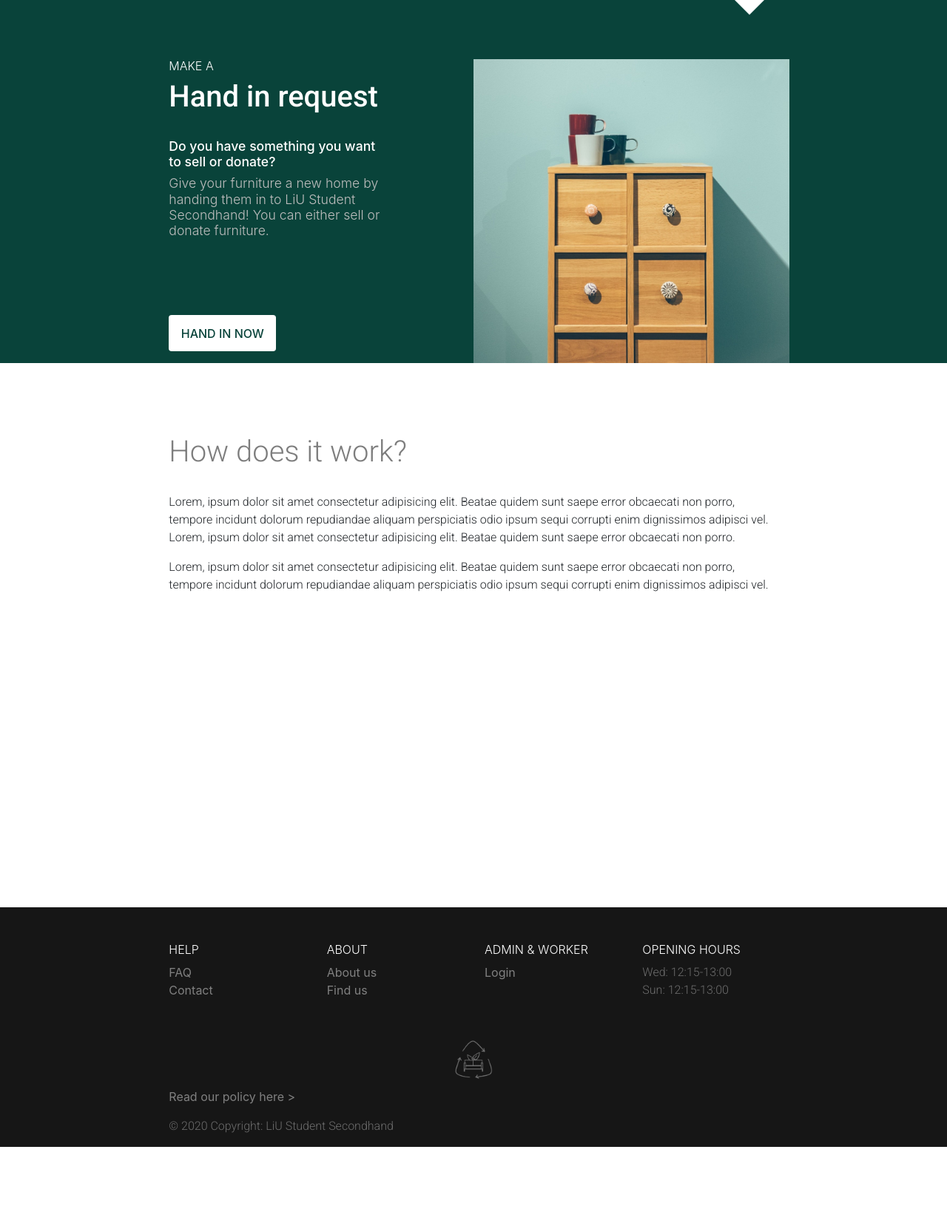
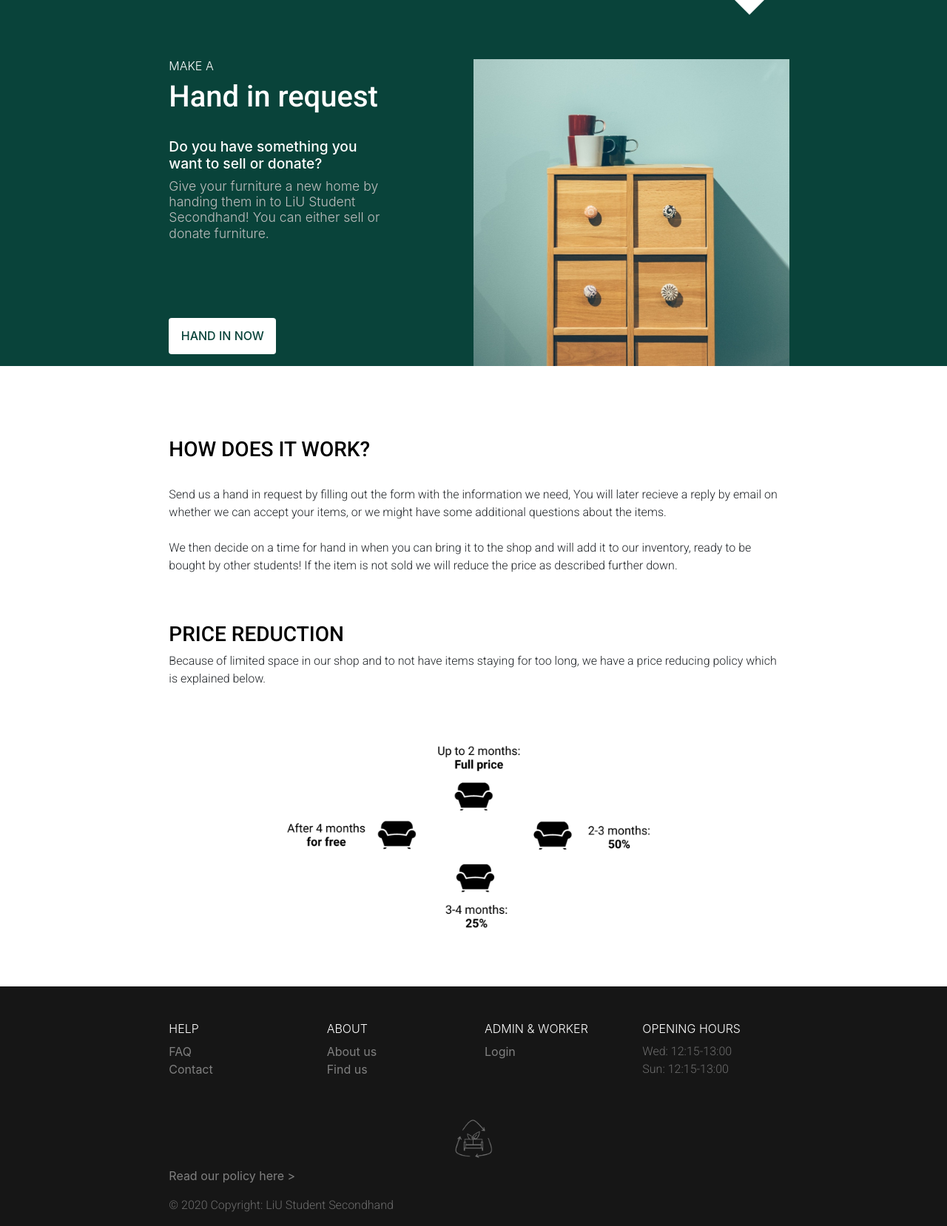
Before and after one commit to bjobe613/lssh, a Flask app: page /hand_in in a window 1280 px wide. Shown: the part 80-1738 px from the top of the page at 74% size. Before the commit the page ends 1631 px from the top, so only its background shows below. Run offline with Flask 2, Linux system fonts and the light colour scheme; some libraries are stand-ins or nearby versions.

Commit message:
hand in req finished with js and text for about

```diff
--- a/lssh/__init__.py
+++ b/lssh/__init__.py
@@ -1,4 +1,5 @@
 from flask import Flask
+
 
 app = Flask(__name__, static_folder = 'static', static_url_path = '/')
 app.config['SQLALCHEMY_DATABASE_URI'] = 'sqlite:///database.db'
@@ -8,6 +9,7 @@ app.config['SECRET_KEY'] = 'FHSGAJH48242T58GRTJ853FBIQVJ4B5IQU5H9G58G'
 # Imports blueprints from blueprint package
 from lssh.blueprints import products, users, main, news, admin
 
+
 # Regisers the blueprints, adding all defined routes
 app.register_blueprint(products.products)
 app.register_blueprint(users.users)
--- a/lssh/blueprints/main.py
+++ b/lssh/blueprints/main.py
@@ -1,15 +1,21 @@
 from flask import Blueprint, render_template, request, jsonify, Response
 from lssh.models import db, Newsletter
+
 import re
 
 main = Blueprint('main', __name__, url_prefix = '/')
 '''this is the regular expression used to khnow if what is sent is an email:'''
 emailregex = '^[a-z0-9]+[/._]?[a-z0-9]+[@]\w+[.]\w{2,3}$'
 
+
+
+
 @main.route("/", methods = ['GET', 'POST'])
 def startup():
     if request.method == 'POST':
+
         email = request.get_json()
+        print(email)
         if (re.search(emailregex, email)):
             exist = Newsletter.query.filter(Newsletter.email == email).first()
             if not exist:
@@ -50,13 +56,22 @@ def transport():
 def hand_in():
     return render_template('hand_in.html')
 
-@main.route("/hand_in/hand_in_request/step1")
-def hand_in_request1():
-    return render_template('hand_in_request_layout.html')
+@main.route("/hand_in/hand_in_request", methods = ['GET', 'POST'])
+def hand_in_request():
 
-@main.route("/hand_in/hand_in_request/step2")
-def hand_in_request2():
-    return render_template('hand_in_request_layout.html')
+    if request.method == 'POST':
+
+        req_data = request.get_json()
+        email = req_data["email"]
+
+        if (re.search(emailregex, email)):
+            print("du postade")
+            return Response(status= 201)
+
+        return Response(status=406)
+
+    elif request.method == 'GET':
+        return render_template('hand_in_request.html')
 
 @main.route("/admin_login")
 def admin_login():
--- a/lssh/static/css/hand_in.css
+++ b/lssh/static/css/hand_in.css
@@ -25,3 +25,12 @@
     min-height: 55vh;
     background-color: #09433A;
 }
+
+#price-reducing {
+    background: url('../pictures/pricereducing.png') no-repeat center center;
+    -webkit-background-size: cover;
+    -moz-background-size: cover;
+    -o-background-size: cover;
+    background-size: cover;
+
+}
--- a/lssh/static/css/layout.css
+++ b/lssh/static/css/layout.css
@@ -36,8 +36,7 @@ h4 {
 }
 
 h5 {
-    color: white;
-    font-size: 1.1rem !important;
+    font-size: 1.2rem !important;
 }
 
 h6 {
--- a/lssh/static/js/index.js
+++ b/lssh/static/js/index.js
@@ -16,9 +16,13 @@ $("#works-seller-button").click(function () {
 });
 
 function subscribeButton() {
+
   email = $('#input-border-bottom').val();
-  subscribeNewsLetter(email)
+  subscribeNewsLetter(email);
 }
+
+
+
 
 // Event listener on enter button for input for subscribe
 var inputSubscribe = document.getElementById("input-border-bottom");
--- a/lssh/static/js/layout.js
+++ b/lssh/static/js/layout.js
@@ -1,6 +1,6 @@
 
 
-    //Scroll navbar
+//Scroll navbar
 $(document).scroll(function () {
     var $nav = $("#navbar");
     $nav.toggleClass('scrolled', $(this).scrollTop() > 0);
@@ -30,7 +30,7 @@ if (window.location.href.indexOf("products") > -1) {
     $( "#navbar" ).removeClass( "fixed-top" );
 }
 
-
+/*
 if (window.location.href.indexOf("step1") > -1) {
 
     $( "#handin-step-1" ).removeClass( "not-selected-step" );
@@ -54,14 +54,21 @@ if (window.location.href.indexOf("step1") > -1) {
         + '<option>5</option>'
         + '</select>'
         + '</div>'
-        + '<button type="submit" class="btn btn-primary btn-green">Submit</button>'
+        + '<button type="submit" onclick="toStep2()" class="btn btn-primary btn-green">Submit</button>'
         + '</form>'
 
 
       $("#hand-in-req-form").html(step1);
 
-}
+} */
 
+
+
+
+
+
+
+/*
 if (window.location.href.indexOf("step2") > -1) {
 
     $( "#handin-step-2" ).removeClass( "not-selected-step" );
@@ -90,7 +97,7 @@ if (window.location.href.indexOf("step2") > -1) {
         + '<button type="submit" class="btn btn-primary btn-green">Submit</button>'
         + '</form>'
 
-}
+}*/
 
 
 if (window.location.href.indexOf("contact") > -1) {
--- a/lssh/templates/hand_in.html
+++ b/lssh/templates/hand_in.html
@@ -3,6 +3,8 @@
 {% block more_head %}
     <!--Additional head-->
     <link rel="stylesheet" type="text/css" href="{{ url_for('static', filename='css/hand_in.css') }}">
+
+    <title>LSSh | Hand in items to sell or donate!</title>
 {% endblock more_head %}
 
 {% block content %}
@@ -25,11 +27,11 @@
                 <h4>MAKE A</h4>
                 <h2>Hand in request</h2>
                 <br>
-                <h5>Do you have something you want to sell or donate?</h5>
+                <h5 class="text-white">Do you have something you want to sell or donate?</h5>
                 <h6>Give your furniture a new home by handing them in to LiU Student Secondhand! You can either sell or donate furniture.</h6>
                 <br>
                 <br><br><br>
-                <form action="{{ url_for('main.hand_in_request1') }}">
+                <form action="{{ url_for('main.hand_in_request') }}">
                     <button class="btn btn-success btn-white" type="submit">HAND IN NOW</button>
                 </form>
 
@@ -41,18 +43,44 @@
         </div>
     </div>
 
-    <div id="about-us-container2" class="container-fluid">
+    <div id="about-us-container2" class="container-fluid" >
         <div class="row pb-5">
             <div class="col-8 offset-2 col-sm-8 mt-5 pt-5">
-                <h1>How does it work?</h1>
+                <h3>HOW DOES IT WORK?</h3>
                 <br>
-                <p>Lorem, ipsum dolor sit amet consectetur adipisicing elit. Beatae quidem sunt saepe error obcaecati non porro,
-                tempore incidunt dolorum repudiandae aliquam perspiciatis odio ipsum sequi corrupti enim dignissimos adipisci vel.
-                Lorem, ipsum dolor sit amet consectetur adipisicing elit. Beatae quidem sunt saepe error obcaecati non porro.</p>
-                <p>Lorem, ipsum dolor sit amet consectetur adipisicing elit. Beatae quidem sunt saepe error obcaecati non porro,
-                    tempore incidunt dolorum repudiandae aliquam perspiciatis odio ipsum sequi corrupti enim dignissimos adipisci vel.</p>
+                <p>Send us a hand in request by filling out the form with the information we need, You will later recieve a reply by email on
+                     whether we can accept your items, or we might have some additional questions about the items.
+                     <br><br>
+                     We then decide on a time for hand in when you can bring it to the shop and will add it to our
+                     inventory, ready to be bought by other students! If the item is not sold we will reduce the price
+                     as described further down.
+                </p>
+
             </div>
             <div class="col-sm-2"></div>
         </div>
+
+        <div class="row pb-5">
+            <div class="col-8 offset-2 col-sm-8">
+                <h3>PRICE REDUCTION</h3>
+                <p>Because of limited space in our shop and to not have items staying for too long, we have a price reducing policy
+                    which is explained below.</p>
+                <br>
+
+                <div class="row">
+                    <div class="col-md-8 col-12 offset-md-2">
+                        <img src="{{ url_for('static', filename = '/pictures/pricereducing.png') }}" class="img-fluid image" alt="Responsive image">
+                    </div>
+                </div>
+
+
+
+
+
+
+            </div>
+            <div class="col-sm-2"></div>
+        </div>
+
     </div>
 {% endblock content %}
--- a/lssh/templates/index.html
+++ b/lssh/templates/index.html
@@ -3,6 +3,9 @@
 {% block more_head %}
 <!--Additional head-->
 <link rel="stylesheet" type="text/css" href="{{ url_for('static', filename='css/index.css') }}">
+
+<title>LSSh | Secondhand by students for students</title>
+
 {% endblock more_head %}
 
 {% block content %}
@@ -514,9 +517,11 @@
        <div class="input-group mb-3">
         <input type="text" id="input-border-bottom" class="form-control" aria-label="Recipient's username"
           aria-describedby="basic-addon2">
+
         <div class="input-group-append">
           <button onclick="subscribeButton()" id="input-border-button" class="btn btn-outline-secondary" type="button"><i
               class="material-icons">email</i></button>
+
         </div>
       </div>
 
--- a/lssh/templates/layout.html
+++ b/lssh/templates/layout.html
@@ -27,10 +27,12 @@
     <script src="https://cdn.jsdelivr.net/npm/popper.js@1.16.0/dist/umd/popper.min.js"
         integrity="sha384-Q6E9RHvbIyZFJoft+2mJbHaEWldlvI9IOYy5n3zV9zzTtmI3UksdQRVvoxMfooAo"
         crossorigin="anonymous"></script>
+
     <script src="https://stackpath.bootstrapcdn.com/bootstrap/4.5.0/js/bootstrap.min.js"
         integrity="sha384-OgVRvuATP1z7JjHLkuOU7Xw704+h835Lr+6QL9UvYjZE3Ipu6Tp75j7Bh/kR0JKI"
         crossorigin="anonymous"></script>
-    <title>LiU Student Secondhand | LSSh</title>
+
+
 
     <!-- Roboto font-->
     <link href="https://fonts.googleapis.com/css2?family=Roboto:wght@300;500;700&display=swap" rel="stylesheet">
@@ -44,7 +46,7 @@
 
     {% block more_head %}
     <!-- Filled with more parts of the head required on other views-->
-    {% endblock %}
+    {% endblock more_head %}
 </head>
 
 <body>
```
Also changed, not shown: lssh/templates/find_us.html (+5 -7 lines), lssh/templates/hand_in_request_layout.html (deleted, +0 -137 lines), lssh/database.db.
